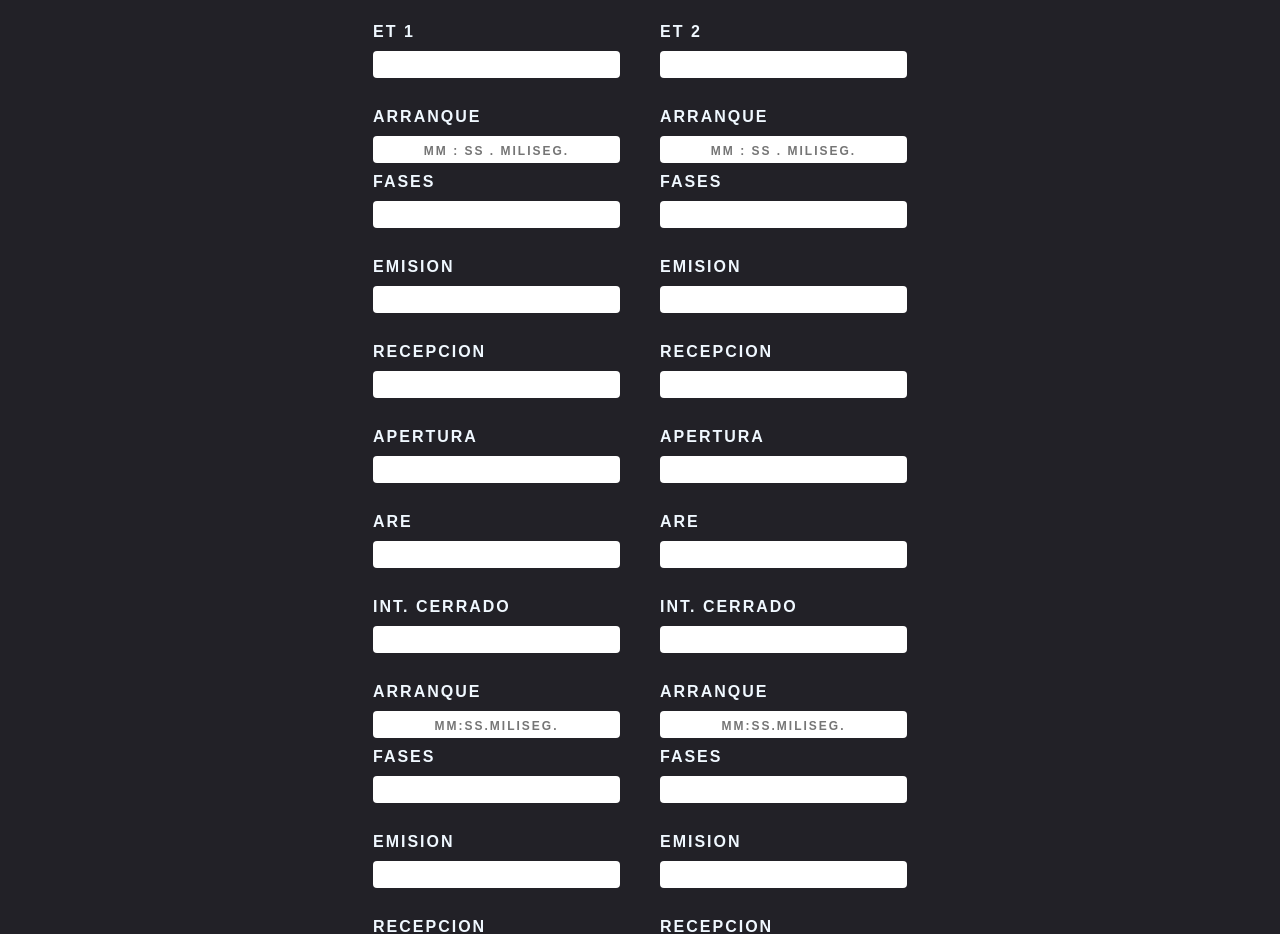
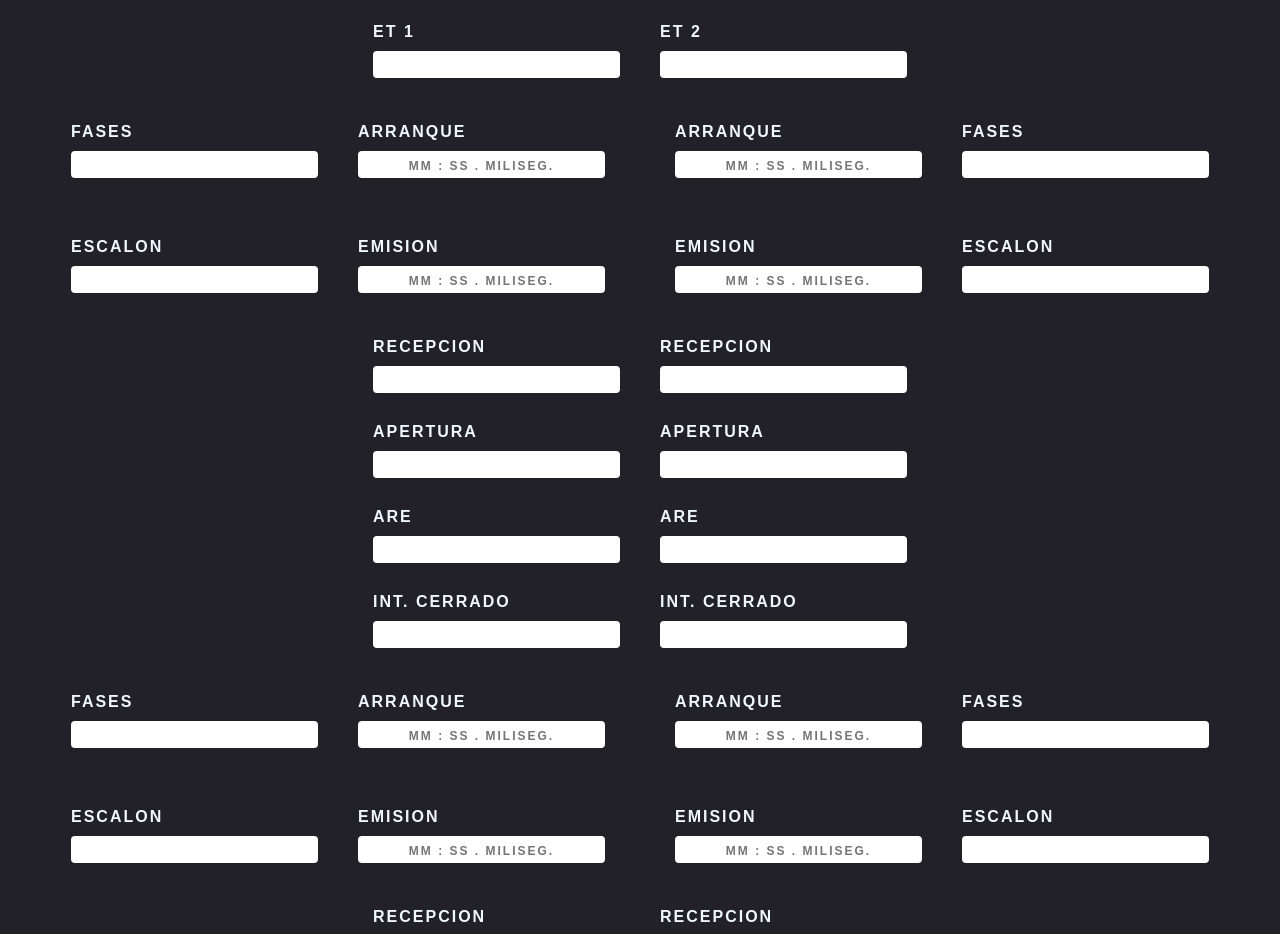
Before and after one commit to Lucasabdala94/SOE, a React (Create React App) app: page / in a window 1280 px wide. Shown: the top 934 px of the page. Built offline with nearby package versions, Linux system fonts and the light colour scheme.

Commit message:
CAMBIADO OPCIONES

```diff
--- a/src/App.js
+++ b/src/App.js
@@ -15,27 +15,47 @@ export default function App() {
         </div>
       </div>
       <div className="contenedor">
+        <div className="contenedorinput-2">
           <div className="contenedorinput">
-          <label>ARRANQUE</label>
-          <input className="Input" placeholder="MM : SS . MILISEG."></input>
             <label>FASES</label>
             <input className="Input"></input>
           </div>
           <div className="contenedorinput">
             <label>ARRANQUE</label>
             <input className="Input" placeholder="MM : SS . MILISEG."></input>
+          </div>
+        </div>
+        <div className="contenedorinput-2">
+          <div className="contenedorinput">
+            <label>ARRANQUE</label>
+            <input className="Input" placeholder="MM : SS . MILISEG."></input>
+          </div>
+          <div className="contenedorinput">
             <label>FASES</label>
             <input className="Input"></input>
           </div>
         </div>
+      </div>
       <div className="contenedor">
+        <div className="contenedorinput-2">
           <div className="contenedorinput">
-          <label>EMISION</label>
+            <label>ESCALON</label>
             <input className="Input"></input>
           </div>
           <div className="contenedorinput">
             <label>EMISION</label>
+            <input className="Input" placeholder="MM : SS . MILISEG."></input>
+          </div>
+        </div>
+        <div className="contenedorinput-2">
+          <div className="contenedorinput">
+            <label>EMISION</label>
+            <input className="Input" placeholder="MM : SS . MILISEG."></input>
+          </div>
+          <div className="contenedorinput">
+            <label>ESCALON</label>
             <input className="Input"></input>
+          </div>
         </div>
       </div>
       <div className="contenedor">
@@ -79,27 +99,47 @@ export default function App() {
         </div>
       </div>
       <div className="contenedor">
+        <div className="contenedorinput-2">
           <div className="contenedorinput">
-          <label>ARRANQUE</label>
-          <input className="Input" placeholder="MM:SS.MILISEG."></input>
             <label>FASES</label>
             <input className="Input"></input>
           </div>
           <div className="contenedorinput">
             <label>ARRANQUE</label>
-          <input className="Input" placeholder="MM:SS.MILISEG."></input>
+            <input className="Input" placeholder="MM : SS . MILISEG."></input>
+          </div>
+        </div>
+        <div className="contenedorinput-2">
+          <div className="contenedorinput">
+            <label>ARRANQUE</label>
+            <input className="Input" placeholder="MM : SS . MILISEG."></input>
+          </div>
+          <div className="contenedorinput">
             <label>FASES</label>
             <input className="Input"></input>
           </div>
         </div>
+      </div>
       <div className="contenedor">
+        <div className="contenedorinput-2">
           <div className="contenedorinput">
-          <label>EMISION</label>
+            <label>ESCALON</label>
             <input className="Input"></input>
           </div>
           <div className="contenedorinput">
             <label>EMISION</label>
+            <input className="Input" placeholder="MM : SS . MILISEG."></input>
+          </div>
+        </div>
+        <div className="contenedorinput-2">
+          <div className="contenedorinput">
+            <label>EMISION</label>
+            <input className="Input" placeholder="MM : SS . MILISEG."></input>
+          </div>
+          <div className="contenedorinput">
+            <label>ESCALON</label>
             <input className="Input"></input>
+          </div>
         </div>
       </div>
       <div className="contenedor">
--- a/src/style.css
+++ b/src/style.css
@@ -22,6 +22,14 @@ body {
   margin: 15px;
   font-weight: bold;
 }
+.contenedorinput-2 {
+  font-family: Arial, Helvetica, sans-serif;
+  letter-spacing: 2px;
+  display: flex;
+  gap: 10px;
+  margin: 15px;
+  font-weight: bold;
+}
 .Input {
   padding: 3px;
   font-weight: bold;
```
Lines whose indentation alone changed are shown as unchanged.
